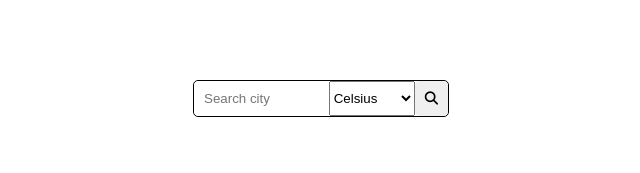
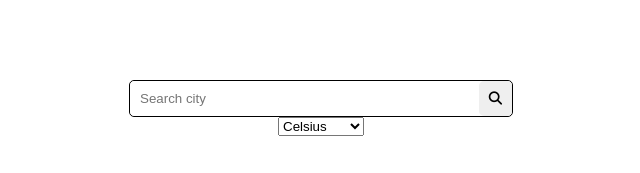
Before and after one commit to patrikis-angelos/weatherApp, a website built with webpack: page dist/index.html in a window 1280 px wide. Shown: the whole page, without its empty margins (319-959 px from the left). Built offline with nearby package versions, Linux system fonts and the light colour scheme.

Commit message:
Add styling to select input

```diff
--- a/src/home.js
+++ b/src/home.js
@@ -91,6 +91,8 @@ const onSubmit = (e) => {
 };
 
 const createForm = () => {
+  const formContainer = document.createElement('div');
+  formContainer.classList.add('form-container');
   const form = document.createElement('form');
   form.classList.add('border', 'form', 'flex', 'space-between');
   const cityInput = document.createElement('input');
@@ -99,6 +101,7 @@ const createForm = () => {
   cityInput.type = 'text';
   cityInput.placeholder = 'Search city';
   const tempType = document.createElement('select');
+  tempType.classList.add('select');
   tempType.name = 'temps';
   tempType.id = 'temps';
   const celsius = document.createElement('option');
@@ -114,9 +117,10 @@ const createForm = () => {
   submit.classList.add('submit', 'no-border', 'fas', 'fa-search');
   submit.onclick = onSubmit.bind(this);
   form.appendChild(cityInput);
-  form.appendChild(tempType);
   form.appendChild(submit);
-  return form;
+  formContainer.appendChild(form);
+  formContainer.appendChild(tempType);
+  return formContainer;
 };
 
 export default createForm;
--- a/src/styles.css
+++ b/src/styles.css
@@ -9,9 +9,18 @@
 
 .form {
   margin-top: 80px;
+}
+
+.form-container {
   margin-left: auto;
   margin-right: auto;
-  width: 20%;
+  width: 30%;
+}
+
+.select {
+  display: block;
+  margin-left: auto;
+  margin-right: auto;
 }
 
 .submit {
--- a/src/weather.js
+++ b/src/weather.js
@@ -15,7 +15,9 @@ const Weather = (name, country, desc, temp, humidity, speed, icon) => {
 async function getWeather(city) {
   try {
     const response = await fetch(`https://api.openweathermap.org/data/2.5/weather?q=${city}&appid=${WeatherKey}`, { mode: 'cors' }); // eslint-disable-line
-    return response.json();
+    if (response.ok) {
+      return response.json();
+    }
   } catch (error) {
     return null;
   }
```
Also changed, not shown: dist/main.js.
